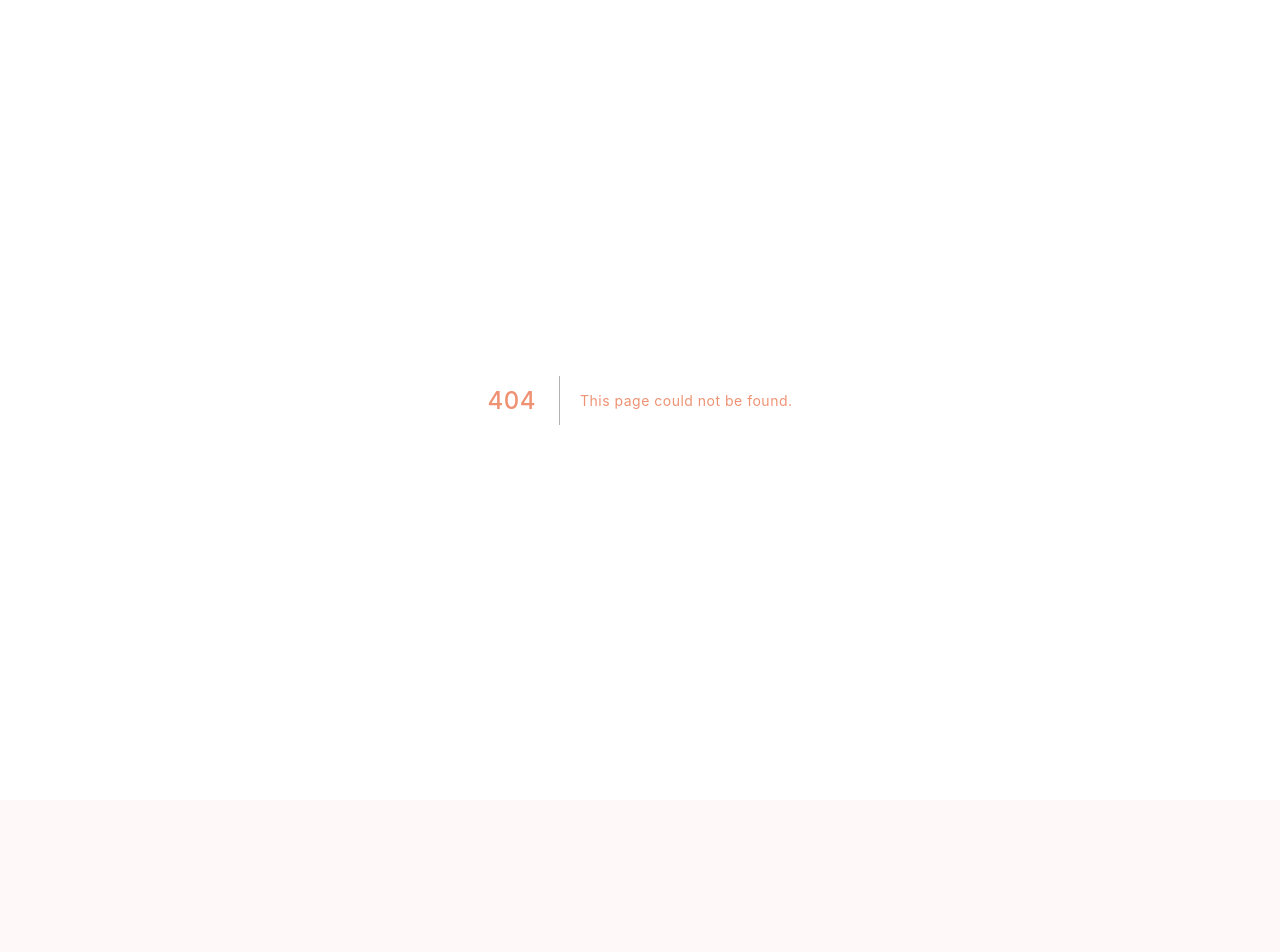
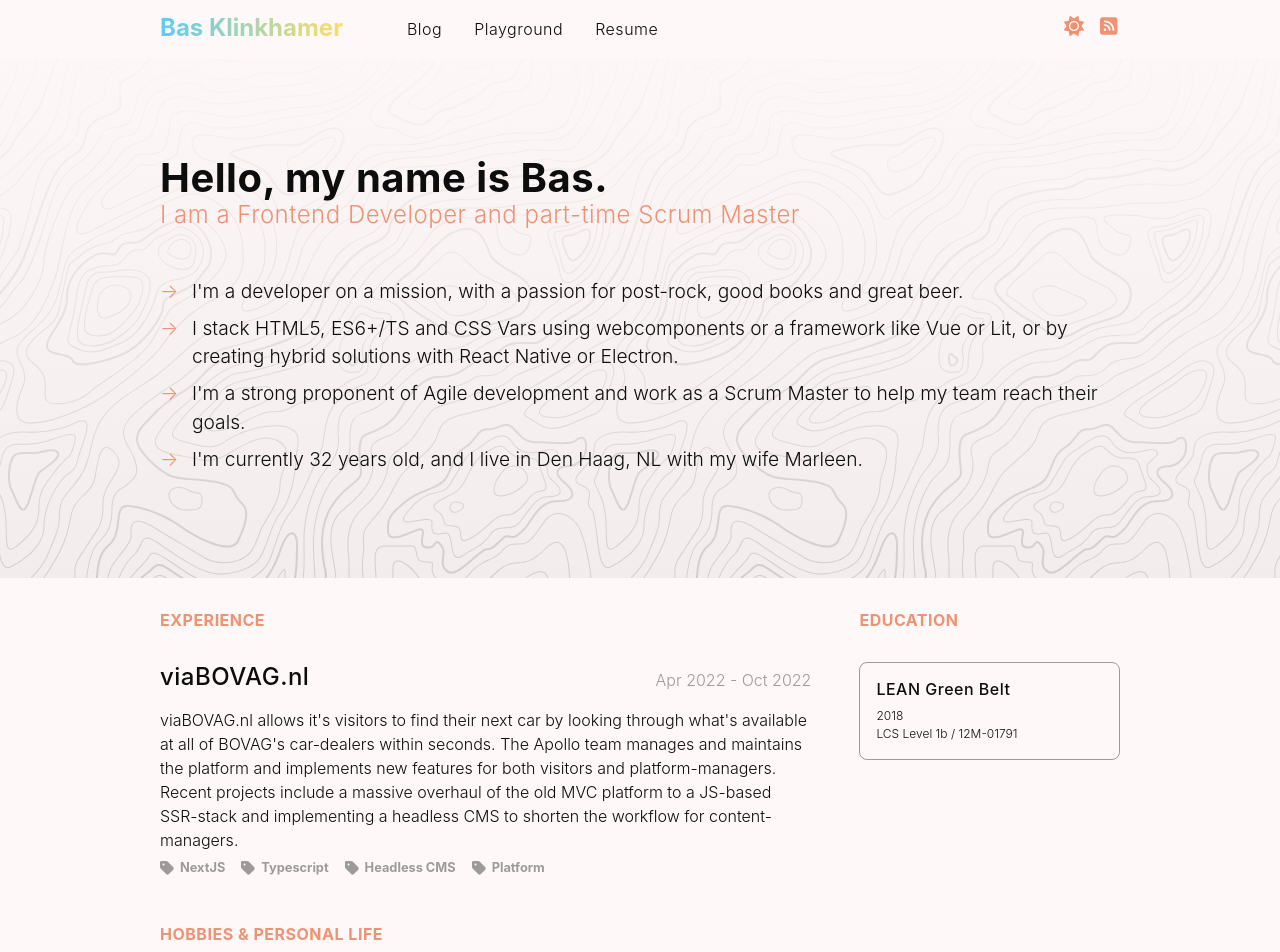
Before and after one commit to basdotearth/basdotearth, a Next.js app: page /resume in a window 1280 px wide. Before the commit this address had no page. Shown: the top 952 px of the page. Before the commit the page ends 800 px from the top, so only its background shows below. Built offline with nearby package versions, Linux system fonts and the light colour scheme; a web font is replaced by a local one.

Commit message:
Add a resume page

```diff
--- /dev/null
+++ b/pages/resume/index.tsx
@@ -0,0 +1,108 @@
+import Head from 'next/head';
+import type { NextPage } from 'next';
+
+import Header from '../../components/header';
+import Footer from '../../components/footer';
+import styles from './resume.module.css';
+import Icon, { EIcons } from '../../components/icon';
+
+type TExperience = {
+  start: string;
+  end?: string;
+  company: string;
+  description: string;
+  location: string;
+  tags: string[];
+}
+
+type TEducation = {
+  title: string;
+  byline?: string;
+  start: string;
+  end?: string;
+}
+
+const exampleExperience: TExperience[] = [{
+  start: '2022-04-01',
+  end: '2022-10-01',
+  company: 'viaBOVAG.nl',
+  description: 'viaBOVAG.nl allows it\'s visitors to find their next car by looking through what\'s available at all of BOVAG\'s car-dealers within seconds. The Apollo team manages and maintains the platform and implements new features for both visitors and platform-managers.\n\nRecent projects include a massive overhaul of the old MVC platform to a JS-based SSR-stack and implementing a headless CMS to shorten the workflow for content-managers.',
+  location: 'Bunnik, NL',
+  tags: ['NextJS', 'Typescript', 'Headless CMS', 'Platform'],
+}];
+
+const exampleEducation: TEducation[] = [{
+  title: 'LEAN Green Belt',
+  byline: 'LCS Level 1b / 12M-01791',
+  start: '2018',
+}];
+
+const printIsoDate = (isoDate: string): string => {
+  return new Date(isoDate).toLocaleDateString('en-UK', { month: 'short', year: 'numeric'});
+};
+
+const Resume: NextPage = () => {
+  return <>
+    <Head>
+      <meta name="description" content="Generated by create next app" />
+    </Head>
+
+    <section className={[styles.pageHeader, 'fillSVG'].join(' ')}>
+      <Header />
+      <div className={styles.headerContent}>
+        <h1 className={styles.headerTitle}>Hello, my name is Bas.</h1>
+        <h2 className={styles.headerSupport}>I am a Frontend Developer and part-time Scrum Master</h2>
+        <ul className={styles.lead}>
+        <li>I&apos;m a developer on a mission, with a passion for <em>post-rock</em>, <em>good books</em> and <em>great beer</em>.</li>
+        <li>I stack <em>HTML5</em>, <em>ES6+/TS</em> and <em>CSS Vars</em> using <em>webcomponents</em> or a framework like Vue or Lit, or by creating <em>hybrid solutions</em> with React Native or Electron.</li>
+        <li>I&apos;m a strong proponent of <em>Agile development</em> and work as a Scrum Master to help my team reach their goals.</li>
+        <li>I&apos;m currently <em>32 years old</em>, and I live in <em>Den Haag</em>, NL with <em>my wife</em> Marleen.</li>
+        </ul>
+      </div>
+    </section>
+    <main className={styles.main}>
+      <section className={styles.experience}>
+        <h3 className={styles.sectionTitle}>Experience</h3>
+        { exampleExperience.map((exp, index) => (
+          <div className={styles.experienceItem} key={`item--${index}`}>
+            <div className={styles.experienceHeader}>
+              <h2 className={styles.experienceTitle}>{exp.company}</h2>
+              <p className={styles.experienceDate}>
+                {printIsoDate(exp.start)}
+                {exp.end && ` - ${printIsoDate(exp.end)}`}
+              </p>
+            </div>
+            <p className={styles.experienceDescription}>{exp.description}</p>
+            <div className={styles.experienceTaglist}>
+              { exp.tags.map((tag, index) => (
+                <div className={styles.experienceTag} key={`tag--${index}`}>
+                  <Icon icon={EIcons.Tag} width={16} height={16} />
+                  {tag}
+                </div>
+              ))}
+            </div>
+          </div>
+        )) }
+
+      </section>
+      <section className={styles.education}>
+        <h3 className={styles.sectionTitle}>Education</h3>
+        { exampleEducation.map((item, index) => (
+          <div className={styles.educationItem} key={`item--${index}`}>
+            <h2 className={styles.educationTitle}>{item.title}</h2>
+            <p className={styles.educationByline}>{item.start}{item.end && ` - ${item.end}`}</p>
+            <p className={styles.educationByline}>{item.byline}</p>
+          </div>
+        )) }
+      </section>
+      <section className={styles.hobbies}>
+        <h3 className={styles.sectionTitle}>Hobbies & Personal Life</h3>
+        <p>I like to tinker with IoT devices and (TS-)Node, both separately and combined. I work to improve myself and my colleagues, and to earn the money I spend travelling Europe and the world.</p>
+        <p>In 2019 I took a 6-week holiday to Australia with one 35-liter backpack, and straight after I enjoyed a year of working in Hungary. Travelling has taught me to make the most out of the least amount of stuff, and I try to keep my possessions to a minimum. I still enjoy my books and vinyl records, and I'm a sucker for dark beer and a good board game.</p>
+      </section>
+    </main>
+    <Footer />
+  </>;
+};
+
+export default Resume;
--- /dev/null
+++ b/pages/resume/resume.module.css
@@ -0,0 +1,146 @@
+.pageHeader {
+  --header-margin: 6rem;
+  margin: 0 0 2rem;
+  padding: 0 0 var(--header-margin);
+  background-color: rgba(var(--fg) / 5%);
+}
+
+.headerTitle {
+  margin: var(--header-margin) 0 0;
+  color: currentColor;
+  font-size: 2.5rem;
+  font-weight: var(--fw-bold);
+  line-height: 1.15;
+}
+
+.headerSupport {
+  margin: 0 0 3rem;
+  font-size: 1.5rem;
+  font-weight: var(--fw-regular);
+  line-height: 1.15;
+}
+
+.lead {
+  --arrow-offset: 2rem;
+  font-size: 1.2rem;
+  line-height: 1.5;
+}
+
+.lead > li {
+  position: relative;
+  margin: 0 0 0.5rem var(--arrow-offset);
+}
+
+.lead > li::before {
+  position: absolute;
+  content: '\2192';
+  left: calc(-1 * var(--arrow-offset));
+  color: rgb(var(--accent));
+}
+
+.headerContent {
+  flex: 1;
+  display: flex;
+  margin: 0 auto;
+  width: 100%;
+  max-width: var(--width-lg);
+  flex-direction: column;
+  grid-template-columns: 2.5fr 1fr;
+  column-gap: 3rem;
+}
+
+.main {
+  display: grid;
+  margin: 0 auto;
+  width: 100%;
+  max-width: var(--width-lg);
+  grid-template-columns: 2.5fr 1fr;
+  column-gap: 3rem;
+}
+
+.sectionTitle {
+  margin: 0 0 2rem;
+  font-size: 1rem;
+  text-transform: uppercase;
+}
+
+.experience {
+  grid-column: 1 / 2;
+}
+
+.experienceItem {
+  display: block;
+  margin: 0 0 3rem;
+  color: rgb(var(--fg));
+}
+
+.experienceHeader {
+  display: flex;
+  margin: 0 0 1rem;
+  align-items: flex-end;
+}
+
+.experienceTitle {
+  flex: 1;
+  font-size: 1.5rem;
+  line-height: 1.25;
+  font-weight: var(--fw-semibold);
+  color: currentColor;
+}
+
+.experienceDate {
+  margin: 0;
+  color: rgba(var(--fg) / 40%);
+}
+
+.experienceDescription {
+  margin: 0 0 0.5rem;
+  line-height: 1.5;
+}
+
+.experienceTaglist {
+  display: flex;
+}
+
+.experienceTag {
+  display: flex;
+  margin: 0 1rem 0 0;
+  align-items: center;
+  font-size: 0.8rem;
+  font-weight: var(--fw-bold);
+  color: rgba(var(--fg) / 40%);
+}
+
+.experienceTag > div {
+  margin: 0 0.25rem 0 0;
+}
+
+.sidebar {
+  grid-column: 3 / -1;
+}
+
+.educationItem {
+  margin: 0 0 1.5rem;
+  padding: 1rem;
+  border: 1px solid rgba(var(--fg) / 40%);
+  border-radius: 0.5rem;
+  transition: border var(--transition);
+}
+
+.educationTitle {
+  margin: 0 0 0.5rem;
+  font-size: 1rem;
+  line-height: 1.25;
+  font-weight: var(--fw-semibold);
+  color: rgb(var(--title-color));
+  transition: color var(--transition);
+}
+
+.educationByline {
+  margin: 0;
+  font-size: 0.75rem;
+}
+
+.hobbies {
+  grid-column: 1 / -1;
+}
```
